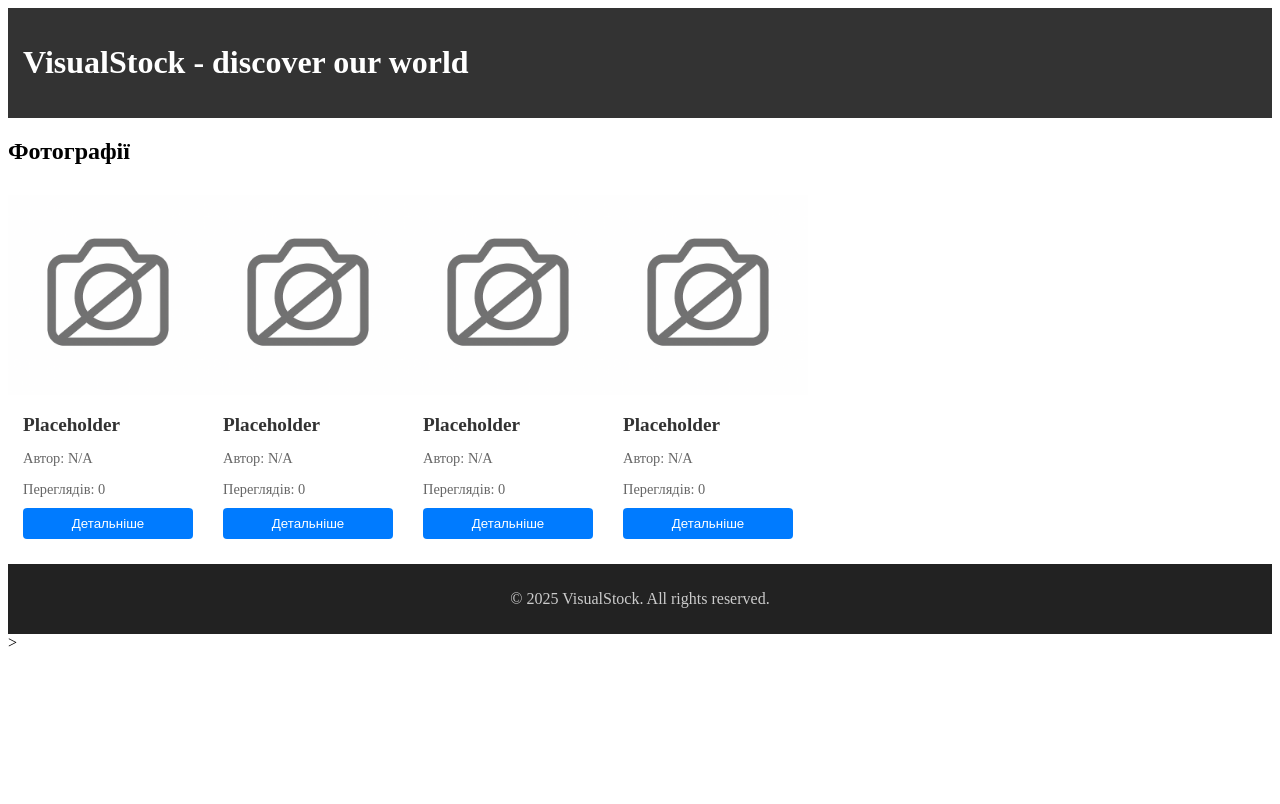
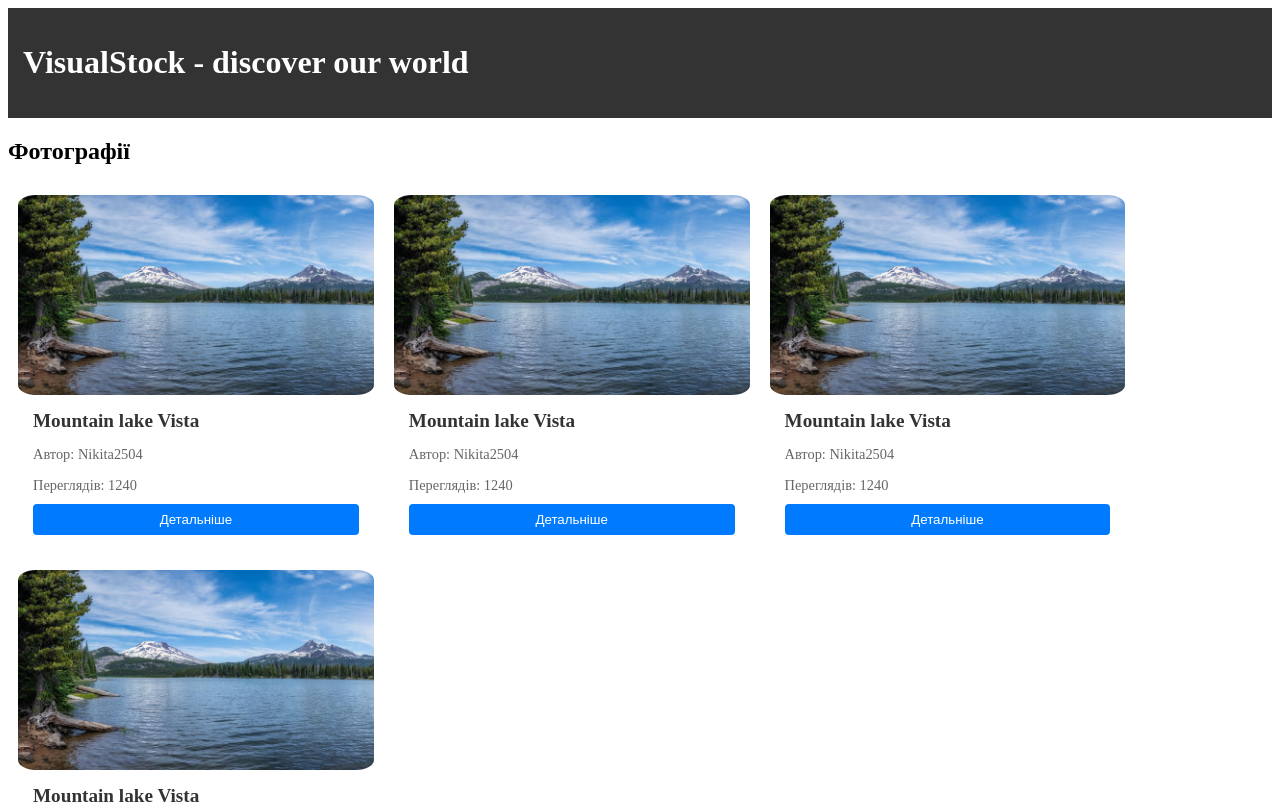
Before and after one commit to Den1s-Maks1mov/visualstock-angular, an Angular app: page /photos in a window 1280 px wide. Shown: the top 804 px of the page. Built offline with nearby package versions, Linux system fonts and the light colour scheme.

Commit message:
PR-02: Update: Finalized Photo model, static components (list/card) and routing setup with angular.json settings

```diff
--- a/angular.json
+++ b/angular.json
@@ -44,6 +44,7 @@
             ],
             "tsConfig": "tsconfig.app.json",
             "assets": [
+              "src/assets",
               {
                 "glob": "**/*",
                 "input": "public"
--- a/src/app/features/photos/photo-card/photo-card.css
+++ b/src/app/features/photos/photo-card/photo-card.css
@@ -1,7 +1,7 @@
 .photo-card-container {
   border: 1px solid #ccc;
   border-radius: 8px;
-  overflow: hidden; /* Обрізати кути зображення */
+  overflow: hidden;
   box-shadow: 0 2px 4px rgba(0, 0, 0, 0.1);
   background-color: #fff;
   max-width: 350px;
@@ -12,6 +12,7 @@
   height: 200px;
   object-fit: cover;
   display: block;
+  border-radius: 5%;
 }
 
 .card-body {
--- a/src/app/features/photos/photo-card/photo-card.html
+++ b/src/app/features/photos/photo-card/photo-card.html
@@ -1,5 +1,5 @@
 <div class="photo-card">
-  <img class="photo-image" [src]="photoData.pImage" [alt]="photoData.title" style="width: 100%; height: 200px; object-fit: cover;">
+  <img class="photo-card-img" [src]="photoData.pImage" [alt]="photoData.title" style="width: 100%; height: 200px; object-fit: cover;">
 
   <div class="card-body">
     <h3 class="card-title">{{ photoData.title }}</h3>
--- a/src/app/features/photos/photo-card/photo-card.ts
+++ b/src/app/features/photos/photo-card/photo-card.ts
@@ -11,13 +11,13 @@ import { Photo } from '../../../core/models/photo.interface';
 export class PhotoCard {
   // Чорнетка для статичного відображення
   photoData: Photo = {
-    id: '0',
-    title: 'Placeholder',
-    author: 'N/A',
-    pImage: "./assets/images/photo-error.png",
-    views: 0,
+    id: '1',
+    title: 'Mountain lake Vista',
+    author: 'Nikita2504',
+    pImage: "assets/images/photo-1.jpg",
+    views: 1240,
     isPremium: false,
-    tags: ['initial', 'test'],
-    uploadDate: new Date('2024-01-01')
+    tags: ['nature', 'landscape'],
+    uploadDate: new Date('2024-06-15')
   };
 }
--- a/src/app/features/photos/photos-list/photos-list.css
+++ b/src/app/features/photos/photos-list/photos-list.css
@@ -1,10 +1,7 @@
-/* Встановлюємо Flexbox для горизонтального розташування */
 .flex-row-container {
   display: flex;
   flex-direction: row;
-  /* Дозволяє елементам переноситися, якщо вони не поміщаються в один рядок,
-     хоча в даному випадку ми розраховуємо на один рядок. */
   flex-wrap: wrap;
-  /* Додаємо невеликий внутрішній відступ */
-  padding: 10px 0;
+  padding: 10px 10px 10px 10px;
+  gap: 20px;
 }
--- a/src/app/features/photos/photos-list/photos-list.html
+++ b/src/app/features/photos/photos-list/photos-list.html
@@ -1,7 +1,7 @@
 <div class="container mt-4">
   <h2>Фотографії</h2>
 
-  <div class="row flex-row-container">
+  <div class="flex-row-container">
     <div class="col-md-4 mb-4">
       <app-photo-card></app-photo-card>
     </div>
--- a/src/app/features/photos/photos-list/photos-list.ts
+++ b/src/app/features/photos/photos-list/photos-list.ts
@@ -16,9 +16,9 @@ import {PhotoCard} from '../photo-card/photo-card';
 export class PhotosList {
 // Масив mock-даних
   photos: Photo[] = [
-    { id: '1', title: 'Mountain lake Vista', author: 'Nikita2504', pImage: 'assets/photo-1.jpg', views: 1240, isPremium: false, tags: ['nature', 'landscape'], uploadDate: new Date('2024-06-15') },
-    { id: '2', title: 'Minimalist coffee break', author: 'Janet 2389.', pImage: 'assets/photo-2.jpg', views: 80, isPremium: false, tags: ['food', 'lifestyle'], uploadDate: new Date('2024-07-20') },
-    { id: '3', title: 'Neon Cyberpunk City', author: 'Mike Clubnika.', pImage: 'assets/photo-3.jpg', views: 5200, isPremium: true, tags: ['city', 'neon', 'tech'], uploadDate: new Date('2024-05-10') },
-    { id: '4', title: 'High contrast Street Life', author: 'V1ktor1', pImage: 'assets/photo-4.jpg', views: 85000, isPremium: true, tags: ['city', 'monochrome', 'street photography', 'architecture'], uploadDate: new Date('2024-04-01') },
+    { id: '1', title: 'Mountain lake Vista', author: 'Nikita2504', pImage: 'assets/images/photo-1.jpg', views: 1240, isPremium: false, tags: ['nature', 'landscape'], uploadDate: new Date('2024-06-15') },
+    { id: '2', title: 'Minimalist coffee break', author: 'Janet 2389.', pImage: 'assets/images/photo-2.jpg', views: 80, isPremium: false, tags: ['food', 'lifestyle'], uploadDate: new Date('2024-07-20') },
+    { id: '3', title: 'Neon Cyberpunk City', author: 'Mike Clubnika.', pImage: 'assets/images/photo-3.jpg', views: 5200, isPremium: true, tags: ['city', 'neon', 'tech'], uploadDate: new Date('2024-05-10') },
+    { id: '4', title: 'High contrast Street Life', author: 'V1ktor1', pImage: 'assets/images/photo-4.jpg', views: 85000, isPremium: true, tags: ['city', 'monochrome', 'street photography', 'architecture'], uploadDate: new Date('2024-04-01') },
   ];
 }
```
Also changed, not shown: src/assets/images/photo-error.png (deleted).
